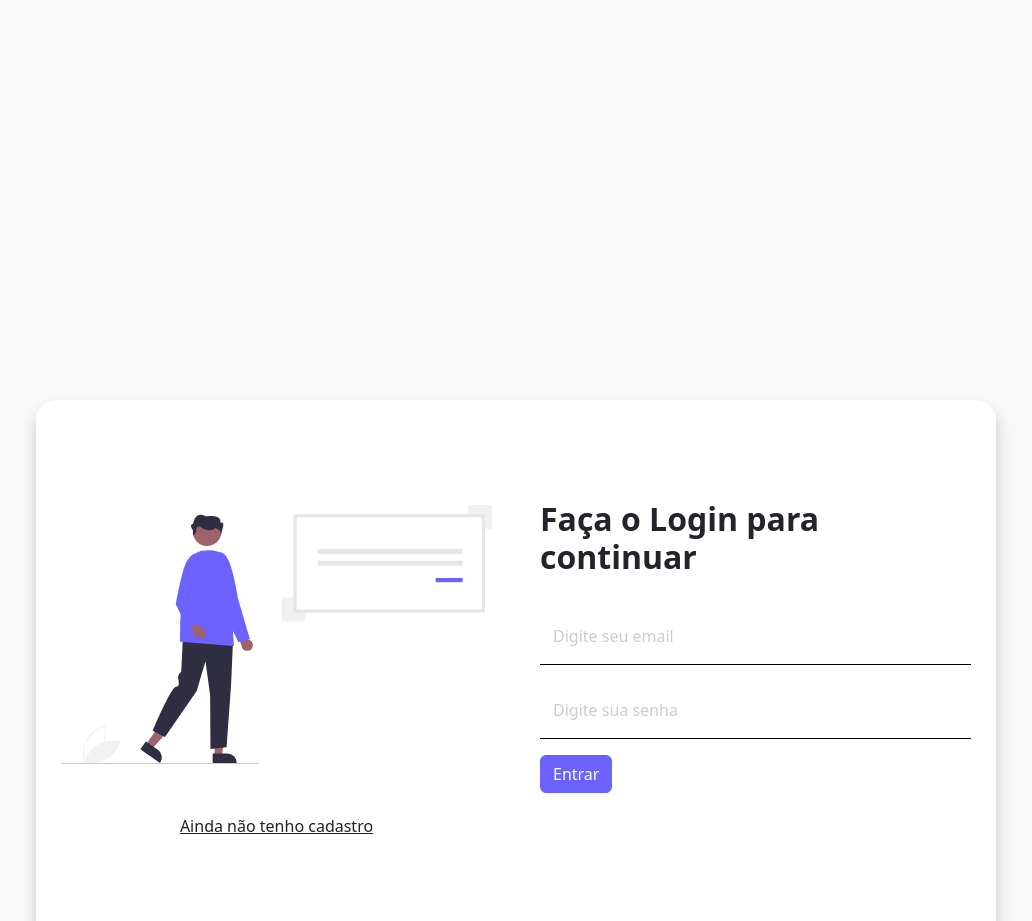
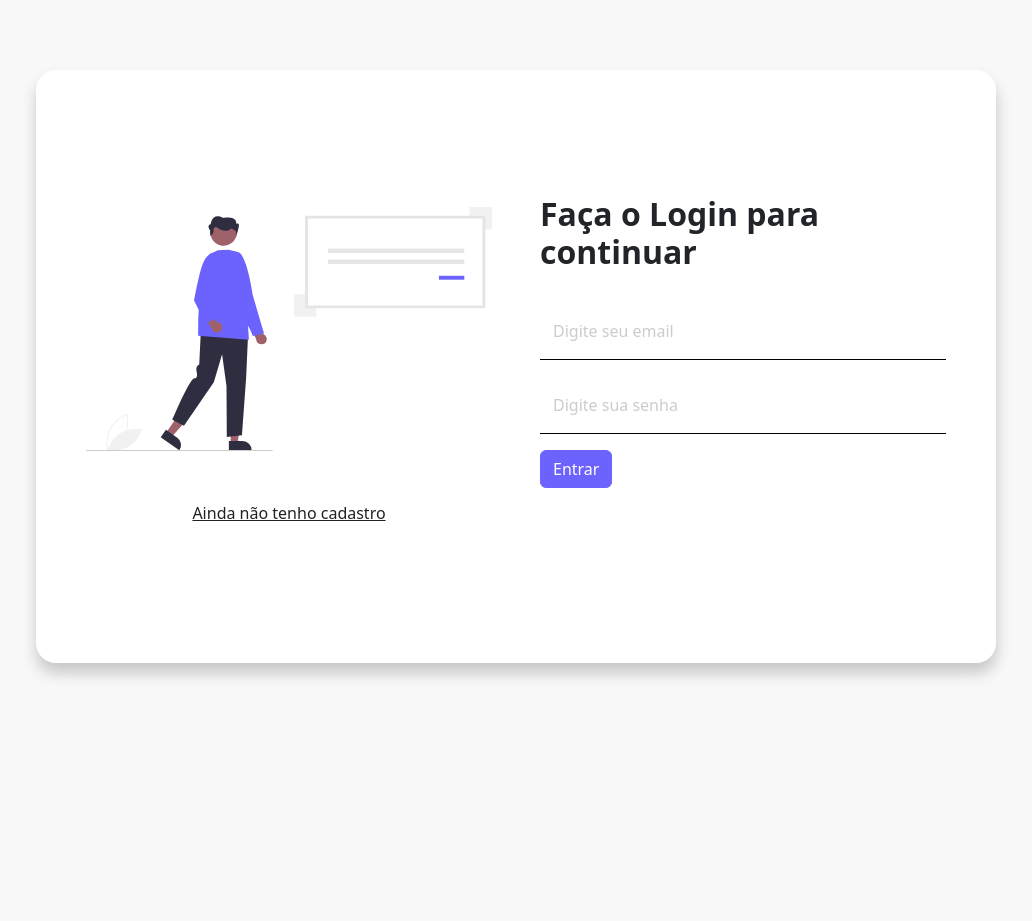
Before and after one commit to Limb00z/Form-login-bootstrap, a plain HTML site: page login.html in a window 1280 px wide. Shown: the top 921 px of the page, without its empty margins (124-1156 px from the left). After the commit the page ends 800 px from the top, so only its background shows below. Drawn offline with nearby package versions, Linux system fonts and the light colour scheme.

Commit message:
Finalizado  a estilização e resposivo de Login

```diff
--- a/css/styles.css
+++ b/css/styles.css
@@ -6,7 +6,7 @@ body{
     background-color: #FFF;
     border-radius: 20px;
     box-shadow: .5px 10px 15px rgba(0, 0, 0, .2);
-    margin: 400px auto;
+    margin: 100px auto;
     padding: 25px;
 }
 
@@ -52,10 +52,18 @@ body{
     border-color: #6c63ff;
 }
 
+.btn.btn-primary{
+    width: 100%;
+}
+
 .row.align-items-center{
     align-items: center;
     height: 100%;
     padding: 75px 0;
+}
+
+.col-md-6.order-md-1{
+    padding-top: 50px;
 }
 
 #link-container{
@@ -63,3 +71,17 @@ body{
     padding-top: 50px;
 
 }
+
+
+@media (min-width: 768px){
+    #form-container{
+        margin: 70px  auto;
+        padding: 50px;
+    }
+    .btn.btn-primary{
+        width: auto;
+    }
+    .col-md-6.order-md-1{
+        padding-top: 0px;
+    }
+}
```
